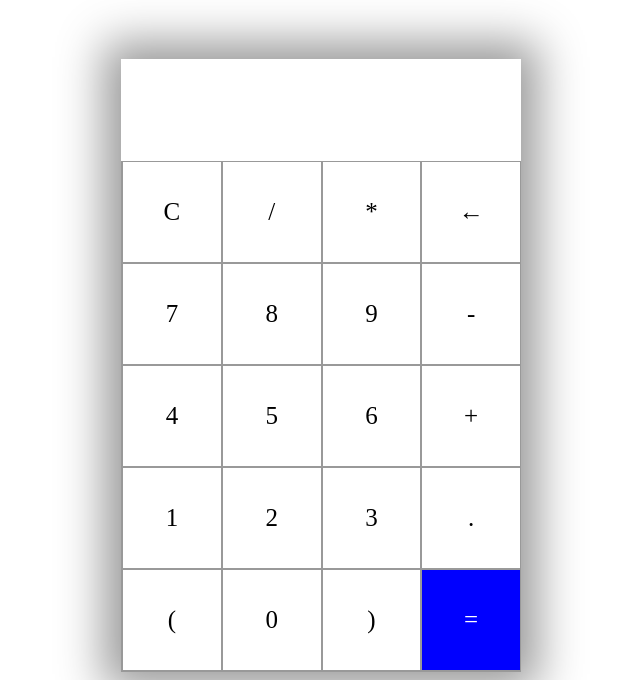
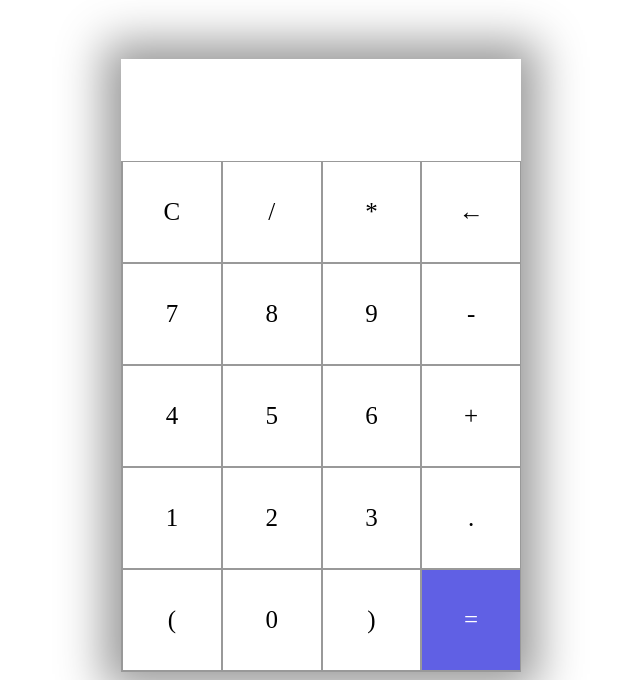
Before and after one commit to orlandofnfilho/calculadora, a plain HTML site: page index.html in a window 1280 px wide. Shown: the part 198-878 px from the top of the page, without its empty margins (319-959 px from the left). Drawn offline with Linux system fonts and the light colour scheme.

Commit message:
README.md

```diff
--- a/css/style.css
+++ b/css/style.css
@@ -42,7 +42,7 @@ h1 {
 }
 
 #equal {
-    background-color: blue;
+    background-color: rgba(54, 54, 221, 0.788);
     color: white;
 }
 
```
Also changed, not shown: img/calculadora-preview.gif (added), 1 other file.
